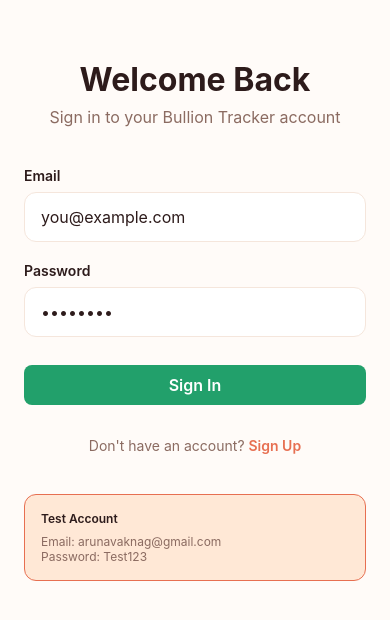
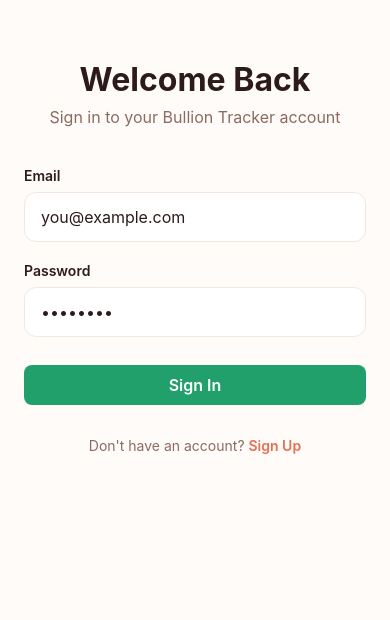
Before and after one commit to Arunavanag1/anags-bullion-tracker, a React Native app in the folder bullion-tracker-mobile/: screen /Login in a window 390 px wide. Shown: the top 620 px of the page. Built offline with nearby package versions, Linux system fonts and the light colour scheme; no server answers.

Commit message:
fix(13-01): remove hardcoded test credentials from LoginScreen
- Removed "Test Account" info box displaying email and password
- No credentials visible in mobile app UI
- Login form remains functional

```diff
--- a/bullion-tracker-mobile/src/screens/LoginScreen.tsx
+++ b/bullion-tracker-mobile/src/screens/LoginScreen.tsx
@@ -114,26 +114,6 @@ export function LoginScreen({ navigation }: Props) {
           </Text>
         </Text>
       </View>
-
-      {/* Test Account Info */}
-      <View
-        style={{
-          marginTop: 40,
-          padding: 16,
-          backgroundColor: '#FFE8D6',
-          borderRadius: 12,
-          borderWidth: 1,
-          borderColor: '#E76F51',
-        }}
-      >
-        <Text style={{ fontSize: 12, fontWeight: '600', color: '#2D1B1B', marginBottom: 8 }}>
-          Test Account
-        </Text>
-        <Text style={{ fontSize: 12, color: '#8B6B61' }}>
-          Email: arunavaknag@gmail.com{'\n'}
-          Password: Test123
-        </Text>
-      </View>
     </ScrollView>
   );
 }
```
